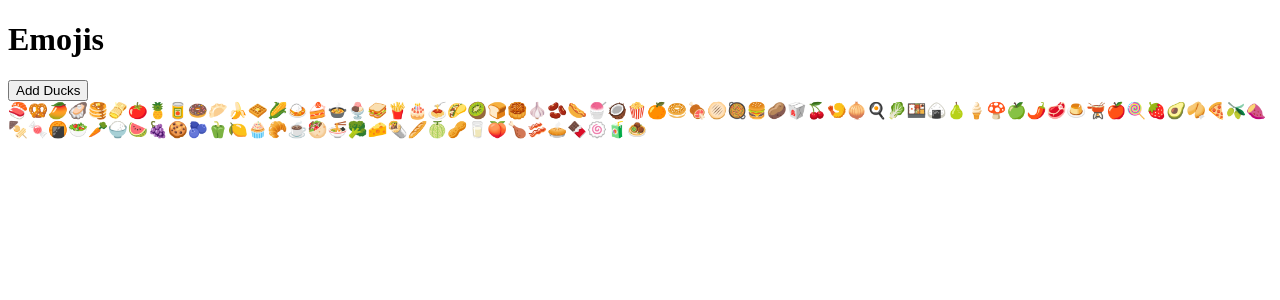
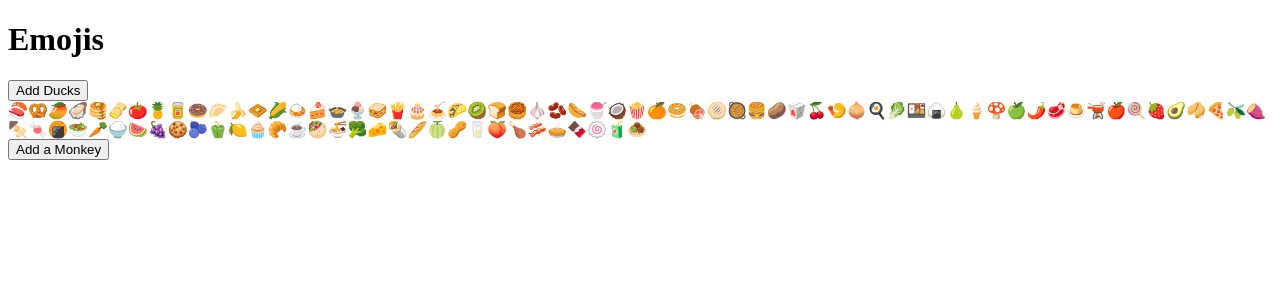
Before and after one commit to kazvee/monkey-duck-game, a React (Create React App) app: page / in a window 1280 px wide. Shown: the top 300 px of the page. Built offline with nearby package versions, Linux system fonts and the light colour scheme.

Commit message:
Implement ShowMonkey functionality with button

```diff
--- a/src/App.jsx
+++ b/src/App.jsx
@@ -1,11 +1,13 @@
 import React from "react";
 import ShowEmojis from "../src/components/ShowEmojis";
 import emojis from "../src/data/emojis";
+import ShowMonkey from "../src/components/ShowMonkey";
 
 const App = () => {
   return (
     <div className="App">
       <ShowEmojis emojis={emojis} />
+      <ShowMonkey />
     </div>
   );
 };
```
